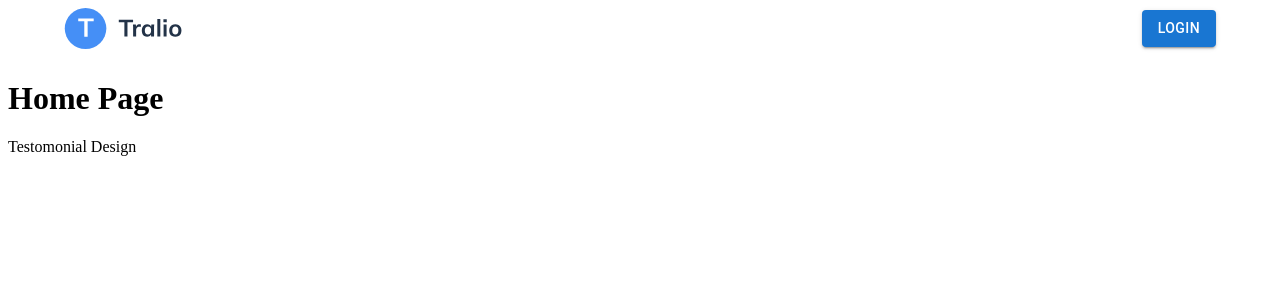
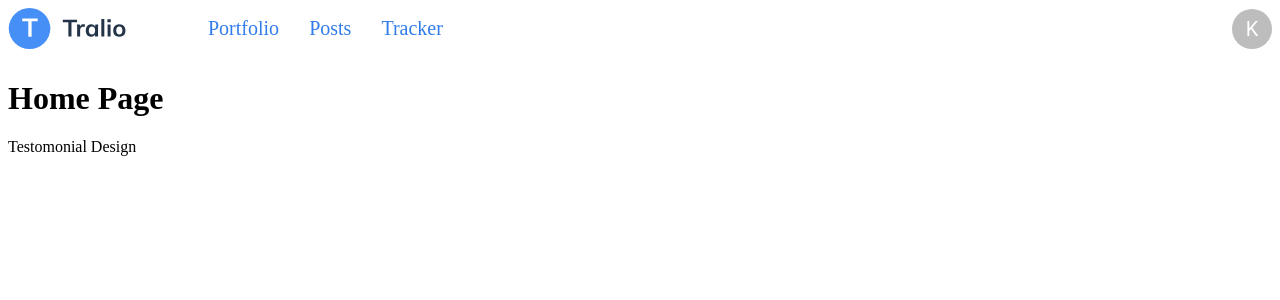
Before and after one commit to iot-lab-kiit/tralio-frontend, a Next.js app: page / in a window 1280 px wide. Shown: the top 300 px of the page. Built offline with nearby package versions, Linux system fonts and the light colour scheme.

Commit message:
default navbar done

```diff
--- a/components/Layouts/CustomLayout.js
+++ b/components/Layouts/CustomLayout.js
@@ -3,6 +3,7 @@ import Box from '@mui/material/Box';
 import {createStyles, makeStyles} from '@mui/styles';
 import Container from "@mui/material/Container";
 import LandingNavbar from "../Navbar/LandingNavbar";
+import Navbar from "../Navbar/Navbar";
 
 const useStyles = makeStyles(() =>
     createStyles({
@@ -17,7 +18,8 @@ const CustomLayout = ({ children }) => {
 
     return (
         <>
-            <LandingNavbar />
+            {/*<LandingNavbar />*/}
+            <Navbar />
 
             <Box mt={10}>
                 { children }
--- a/components/Navbar/Navbar.js
+++ b/components/Navbar/Navbar.js
@@ -1,117 +1,174 @@
-// import React, { useEffect, useRef, useState } from 'react';
-// import AppBar from "@mui/material/AppBar";
-// import Box from '@mui/material/Box';
-// import Hidden from '@mui/material/Hidden';
-// import Button from '@mui/material/Button';
-// import List from '@mui/material/List';
-// import ListItem from '@mui/material/ListItem';
-// import IconButton from '@mui/material/IconButton';
-// import Drawer from '@mui/material/Drawer';
-// import MenuIcon from '@mui/icons-material/Menu';
-// import CloseIcon from '@mui/icons-material/Close';
-// import {createStyles, makeStyles, useTheme} from '@mui/styles';
-// import {Avatar, Container, Divider, Grid, Typography} from "@mui/material";
-// import Link from "../Layouts/Link"
-//
-// const useStyles = makeStyles(() =>
-//     createStyles({
-//         mainRoot: {
-//             display: 'flex',
-//         },
-//         appbar: {
-//             display: 'flex',
-//             justifyContent: 'space-around',
-//             alignItems: 'center',
-//             width: '100%',
-//         },
-//         title: {
-//             color: '#454A6D',
-//             fontSize: '15px',
-//             fontWeight: '800',
-//             marginBottom: '18px',
-//         },
-//         item: {
-//             color: '#868686',
-//             fontSize: '13px',
-//         }
-//     }),
-// );
-//
-// const CustomLayout = ({ children }) => {
-//     const classes = useStyles();
-//
-//     const [mobOpen, setMobOpen] = React.useState(false);
-//     const handleMobDrawer = () => {
-//         setMobOpen(!mobOpen);
-//     };
-//
-//     const [onTop, setOnTop] = useState(true);
-//     const navRef = useRef();
-//
-//     useEffect(() => {
-//         const position = navRef.current.offsetTop;
-//         window.onscroll = function () {
-//             if (window.pageYOffset > position) {
-//                 setOnTop(false);
-//             } else {
-//                 setOnTop(true);
-//             }
-//         };
-//     });
-//
-//     const drawerWidth = 240;
-//     const appbarHeight = 55;
-//
-//     return (
-//         <>
-//             <AppBar
-//                 color={'transparent'}
-//                 ref={navRef}
-//                 elevation={!onTop ? 4 : 0}
-//                 position="fixed"
-//             >
-//                 <Box>
-//
-//                 </Box>
-//             </AppBar>
-//
-//             {/*==================================================================================================================================*/}
-//
-//             <Drawer open={mobOpen} onClose={handleMobDrawer}>
-//                 <Box display={'flex'}
-//                      width={drawerWidth}
-//                 >
-//                     <List>
-//                         <ListItem component={Box} px={2} display={'flex'} alignItems={'center'}>
-//                             <Box
-//                                 display={'flex'}
-//                                 alignItems={'center'}
-//                                 component={Link}
-//                                 href={'/'}
-//                                 onClick={handleMobDrawer}
-//                                 height={appbarHeight}
-//                             >
-//
-//                             </Box>
-//                             <Box ml={12} />
-//                             <div>
-//                                 <IconButton onClick={handleMobDrawer}>
-//                                     <CloseIcon />
-//                                 </IconButton>
-//                             </div>
-//                         </ListItem>
-//                         <Box mt={1} />
-//                         <ListItem>
-//
-//                         </ListItem>
-//                     </List>
-//                 </Box>
-//             </Drawer>
-//         </>
-//     );
-// };
-//
-//
-//
-//
-// export default CustomLayout;
+import React, { useEffect, useRef, useState } from 'react';
+import AppBar from "@mui/material/AppBar";
+import Box from '@mui/material/Box';
+import Hidden from '@mui/material/Hidden';
+import Button from '@mui/material/Button';
+import List from '@mui/material/List';
+import ListItem from '@mui/material/ListItem';
+import IconButton from '@mui/material/IconButton';
+import Drawer from '@mui/material/Drawer';
+import MenuIcon from '@mui/icons-material/Menu';
+import CloseIcon from '@mui/icons-material/Close';
+import {createStyles, makeStyles, useTheme} from '@mui/styles';
+import {Avatar, Container, Divider, Grid, Typography} from "@mui/material";
+import Link from "../Layouts/Link"
+import Image from "next/image";
+import Logo from "../../public/images/Logos/logo.svg";
+import LogoWhite from "../../public/images/Logos/logoWhite.svg";
+
+const useStyles = makeStyles(() =>
+    createStyles({
+      tab: {
+          fontSize: '20px',
+          marginRight: '30px',
+          '&:hover,&:focus': {
+              fontWeight: '600',
+          },
+          cursor: 'pointer',
+      },
+    }),
+);
+
+const CustomLayout = ({ children }) => {
+    const classes = useStyles();
+
+    const [mobOpen, setMobOpen] = React.useState(false);
+    const handleMobDrawer = () => {
+        setMobOpen(!mobOpen);
+    };
+
+    const [onTop, setOnTop] = useState(true);
+    const navRef = useRef();
+
+    useEffect(() => {
+        const position = navRef.current.offsetTop;
+        window.onscroll = function () {
+            if (window.pageYOffset > position) {
+                setOnTop(false);
+            } else {
+                setOnTop(true);
+            }
+        };
+    });
+
+    const drawerWidth = 240;
+    const appbarHeight = 55;
+
+    const tabs = [
+        {
+            id: 'Portfolio',
+            href: '/portfolio'
+        },
+        {
+            id: 'Posts',
+            href: '/posts',
+        },
+        {
+            id: 'Tracker',
+            href: '/tracker',
+        },
+    ];
+
+    return (
+        <>
+            <AppBar
+                color={'transparent'}
+                ref={navRef}
+                elevation={!onTop ? 4 : 0}
+                position="fixed"
+            >
+                <Box
+                    display={'flex'}
+                    justifyContent={'space-between'}
+                    alignItems={'center'}
+                    p={1}
+                    bgcolor={!onTop ? '#317CEB' : ''}
+                    color={!onTop ? '#FFF' : '#317CEB'}
+                >
+                    <Hidden mdUp>
+                        <IconButton
+                            onClick={() => {
+                                setMobOpen(true);
+                            }}
+                        >
+                            <MenuIcon />
+                        </IconButton>
+                    </Hidden>
+                  <Box
+                      display={'flex'}
+                      justifyContent={'space-between'}
+                      alignItems={'center'}
+                  >
+                      <Box component={Link} noLinkStyle href="/" width={'120px'} height={'41px'}>
+                          <Image src={onTop ? Logo : LogoWhite} alt={'logo'} />
+                      </Box>
+                      <Hidden mdDown>
+                          <Box mr={10} />
+                          <Box className={classes.tab}>
+                              Portfolio
+                          </Box>
+                          <Box className={classes.tab}>
+                              Posts
+                          </Box>
+                          <Box className={classes.tab}>
+                              Tracker
+                          </Box>
+                      </Hidden>
+                  </Box>
+                    <Hidden mdUp>
+                       <Box />
+                    </Hidden>
+                    <Hidden mdDown>
+                        <Avatar>K</Avatar>
+                    </Hidden>
+
+                </Box>
+            </AppBar>
+
+            {/*=============================================================================*/}
+
+            <Drawer open={mobOpen} onClose={handleMobDrawer}>
+                <Box display={'flex'}
+                     width={drawerWidth}
+                >
+                    <List>
+                        <ListItem component={Box} px={2} display={'flex'} alignItems={'center'}>
+                            <Box
+                                display={'flex'}
+                                alignItems={'center'}
+                                component={Link}
+                                href={'/'}
+                                onClick={handleMobDrawer}
+                                height={appbarHeight}
+                            >
+                                <Box component={Link} noLinkStyle href="/" width={'80px'} height={'35px'} mt={1}>
+                                    <Image src={Logo} alt={'logo'} />
+                                </Box>
+                            </Box>
+                            <Box ml={12} />
+                            <div>
+                                <IconButton onClick={handleMobDrawer}>
+                                    <CloseIcon />
+                                </IconButton>
+                            </div>
+                        </ListItem>
+                        <Box mt={1} />
+                        {tabs.map((each, index) => (
+                            <ListItem key={each}>
+                                <Box ml={1} />
+                                <Button component={Link} key={each} href={each.href} as={''} noLinkStyle color={'primary'}>
+                                    {each.id}
+                                </Button>
+                            </ListItem>
+                        ))}
+                    </List>
+                </Box>
+            </Drawer>
+        </>
+    );
+};
+
+
+
+
+export default CustomLayout;
--- a/container/Home/HomePage.jsx
+++ b/container/Home/HomePage.jsx
@@ -6,7 +6,6 @@ function HomePage() {
     <div>
       <h1>Home Page</h1>
       <Testomonial />
-
     </div>
   )
 }
```
Also changed, not shown: components/Navbar/LandingNavbar.js (+2 -9 lines), public/images/Logos/logoWhite.svg (added).
